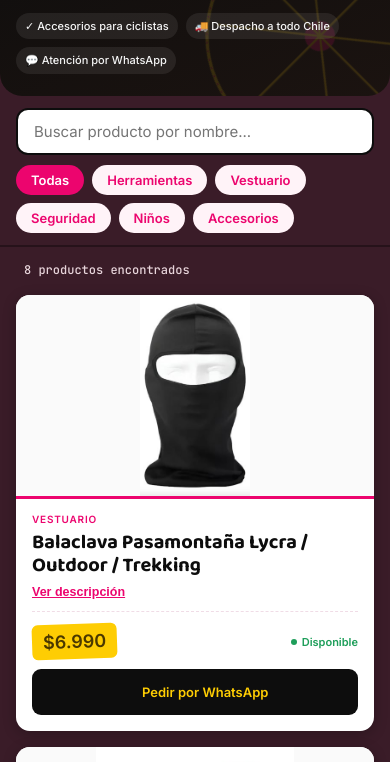
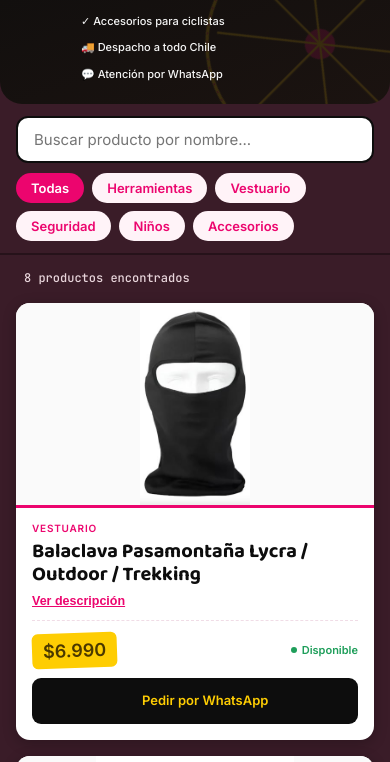
Before and after one commit to Vimaldi80/catalogo_la_tienda_bike, a plain HTML site: page index.html in a window 390 px wide. Shown: the part 156-918 px from the top of the page. Drawn offline with Linux system fonts and the light colour scheme.

Commit message:
Ajusto alineacion de beneficios del encabezado

```diff
--- a/styles.css
+++ b/styles.css
@@ -169,18 +169,26 @@ body {
   z-index: 1;
   max-width: var(--max-width);
   margin: 18px auto 0;
+
+  padding-left: 82px;
+
   display: flex;
-  gap: 8px;
+  align-items: center;
+  justify-content: flex-start;
+
+  gap: 28px;
   flex-wrap: wrap;
+
+  text-align: left;
 }
 
 .trust-badge {
   font-size: 12px;
   font-weight: 500;
   color: #F5F5F5;
-  background: rgba(255,255,255,0.08);
-  padding: 6px 12px;
-  border-radius: 999px;
+  background: none;
+  padding: 0;
+  border-radius: 0;
 }
 
 /* ============================================================
@@ -903,13 +911,16 @@ body {
   }
 
   .trust-badges {
-    margin-top: 16px;
-  }
+  margin-top: 16px;
+  padding-left: 65px;
+  justify-content: flex-start;
+  gap: 10px 18px;
+}
 
   .trust-badge {
-    font-size: 11px;
-    padding: 5px 9px;
-  }
+  font-size: 11px;
+  padding: 0;
+}
 
   .controls {
     padding: 12px 16px;
```
